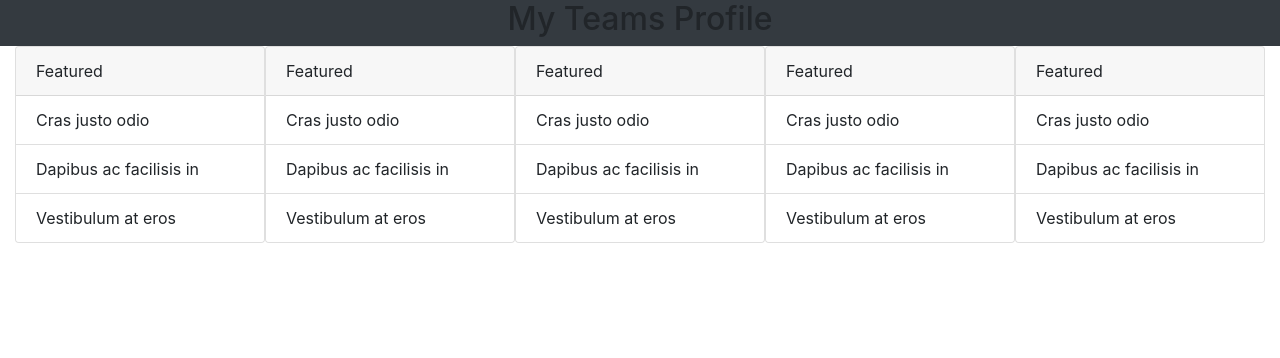
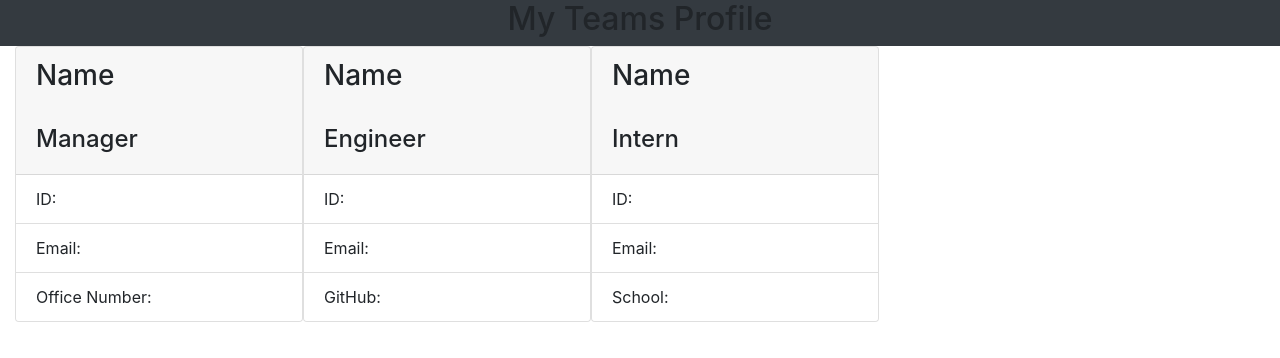
Before and after one commit to willgresham34/teamProfile-generator, a website: page src/team.html in a window 1280 px wide. Drawn offline with nearby package versions, Linux system fonts and the light colour scheme.

Commit message:
put class cards in

```diff
--- a/src/team.html
+++ b/src/team.html
@@ -20,51 +20,28 @@
             <div class="row">
                 <div class="col-md-12 d-flex">
                     <div class="card" style="width: 18rem;">
-                        <div class="card-header">
-                          Featured
-                        </div>
+                        <div class="card-header"> <h3>Name</h3> <br> <h4>Manager</h4></div>
                         <ul class="list-group list-group-flush">
-                          <li class="list-group-item">Cras justo odio</li>
-                          <li class="list-group-item">Dapibus ac facilisis in</li>
-                          <li class="list-group-item">Vestibulum at eros</li>
+                          <li class="list-group-item">ID:</li>
+                          <li class="list-group-item">Email: </li>
+                          <li class="list-group-item">Office Number:</li>
                         </ul>
                       </div><div class="card" style="width: 18rem;">
-                        <div class="card-header">
-                          Featured
-                        </div>
+                        <div class="card-header"> <h3>Name</h3> <br> <h4>Engineer</h4></div>
                         <ul class="list-group list-group-flush">
-                          <li class="list-group-item">Cras justo odio</li>
-                          <li class="list-group-item">Dapibus ac facilisis in</li>
-                          <li class="list-group-item">Vestibulum at eros</li>
+                          <li class="list-group-item">ID:</li>
+                          <li class="list-group-item">Email: </li>
+                          <li class="list-group-item">GitHub: </li>
                         </ul>
                       </div><div class="card" style="width: 18rem;">
-                        <div class="card-header">
-                          Featured
-                        </div>
+                        <div class="card-header"> <h3>Name</h3> <br> <h4>Intern</h4></div>
                         <ul class="list-group list-group-flush">
-                          <li class="list-group-item">Cras justo odio</li>
-                          <li class="list-group-item">Dapibus ac facilisis in</li>
-                          <li class="list-group-item">Vestibulum at eros</li>
-                        </ul>
-                      </div><div class="card" style="width: 18rem;">
-                        <div class="card-header">
-                          Featured
-                        </div>
-                        <ul class="list-group list-group-flush">
-                          <li class="list-group-item">Cras justo odio</li>
-                          <li class="list-group-item">Dapibus ac facilisis in</li>
-                          <li class="list-group-item">Vestibulum at eros</li>
-                        </ul>
-                      </div><div class="card" style="width: 18rem;">
-                        <div class="card-header">
-                          Featured
-                        </div>
-                        <ul class="list-group list-group-flush">
-                          <li class="list-group-item">Cras justo odio</li>
-                          <li class="list-group-item">Dapibus ac facilisis in</li>
-                          <li class="list-group-item">Vestibulum at eros</li>
+                          <li class="list-group-item">ID:</li>
+                          <li class="list-group-item">Email: </li>
+                          <li class="list-group-item">School: </li>
                         </ul>
                       </div>
+
                 </div>
             </div>
         </div>
```
Also changed, not shown: index.js (+66 -9 lines).
